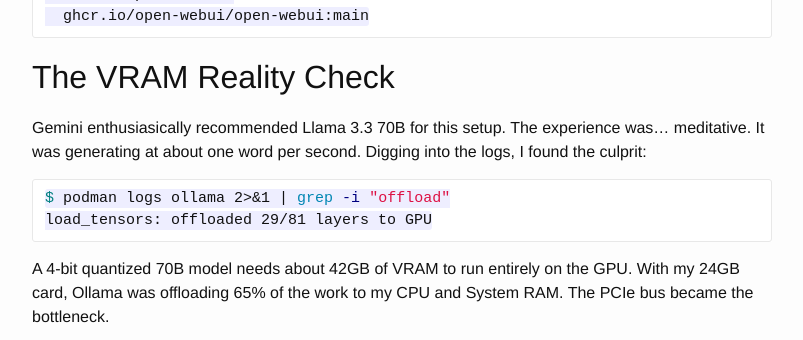
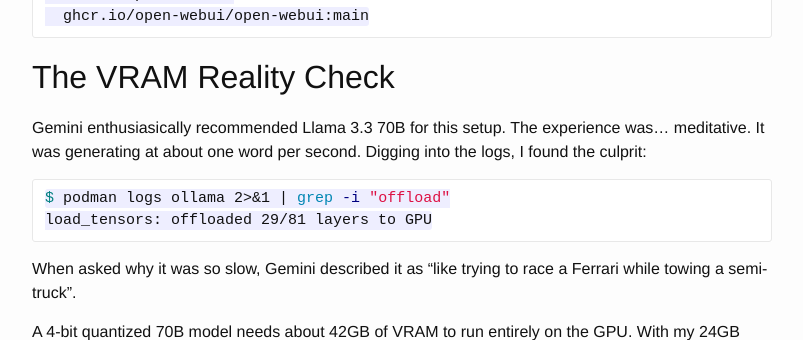
Before and after one commit to wsmoak/wsmoak.github.io, a Jekyll site: the page built from _posts/2026-02-21-local-llms-titan-rtx.md, in a window 1280 px wide and 900 px high, scrolled down 1323 px, cut to the strip 0-340 px from the top of the window. Shown: the whole strip, without its empty margins (238-1041 px from the left). Built offline with Jekyll 4.4.1, drawn with Linux system fonts in a browser that asks for light colours; a script that is not in the unit is left out; comment, search, counter and statistics services are not loaded.

Commit message:
Update local llms post

````diff
--- a/_posts/2026-02-21-local-llms-titan-rtx.md
+++ b/_posts/2026-02-21-local-llms-titan-rtx.md
@@ -46,12 +46,15 @@
 
 ## The VRAM Reality Check
 
-Gemini enthusiasically recommended Llama 3.3 70B for this setup.  The experience was... meditative. It was generating at about one word per second. Digging into the logs, I found the culprit:
+Gemini enthusiasically recommended Llama 3.3 70B for this setup.  The experience was... meditative. It was generating at about one word per second.
+Digging into the logs, I found the culprit:
 
 ```bash
 $ podman logs ollama 2>&1 | grep -i "offload"
 load_tensors: offloaded 29/81 layers to GPU
 ```
+
+When asked why it was so slow, Gemini described it as "like trying to race a Ferrari while towing a semi-truck".
 
 A 4-bit quantized 70B model needs about 42GB of VRAM to run entirely on the GPU. With my 24GB card, Ollama was offloading 65% of the work to my CPU and System RAM. The PCIe bus became the bottleneck.
 
````
